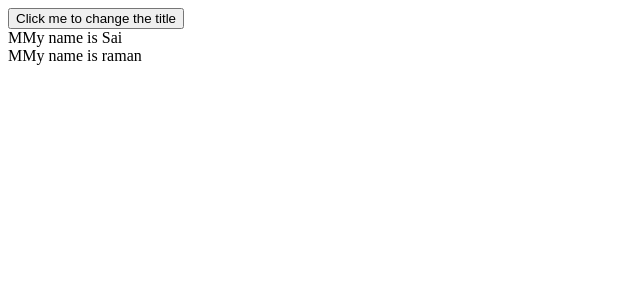
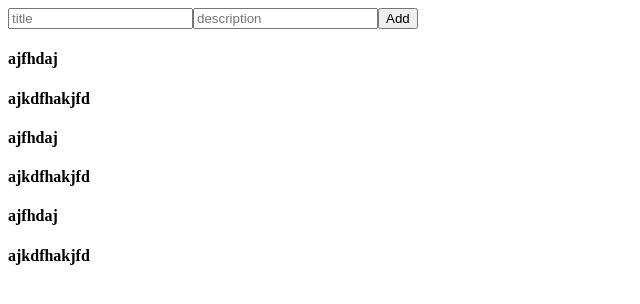
Before and after one commit to KiranPolaki/100xDevs, a React (Vite) app in the folder week6/01-Hooks/: page / in a window 1280 px wide. Shown: the top 304 px of the page, without its empty margins (0-640 px from the left). Built offline with nearby package versions, Linux system fonts and the light colour scheme.

Commit message:
assignment 2 implemented

```diff
--- a/week6/01-Hooks/src/App.jsx
+++ b/week6/01-Hooks/src/App.jsx
@@ -1,36 +1,87 @@
 import React, { useState } from "react";
 import "./App.css";
 
+// * Assignment 2
 function App() {
-  return (
-    <div>
-      <HeaderWithButton />
-      <Header title={"raman"} />
-    </div>
-  );
-}
-
-// * Method 1 is to push down the state as low as possible
-function HeaderWithButton() {
-  const [title, setTitle] = useState("Sai");
+  const [todos, setTodos] = useState([
+    {
+      id: 1,
+      title: "ajfhdaj",
+      description: "ajkdfhakjfd",
+    },
+    {
+      id: 2,
+      title: "ajfhdaj",
+      description: "ajkdfhakjfd",
+    },
+    {
+      id: 3,
+      title: "ajfhdaj",
+      description: "ajkdfhakjfd",
+    },
+  ]);
+  function addTodo() {
+    setTodos([
+      ...todos,
+      {
+        id: 4,
+        title: Math.random(),
+        description: Math.random(),
+      },
+    ]);
+  }
   return (
     <>
-      <button
-        onClick={() => {
-          setTitle(Math.random());
-        }}
-      >
-        Click me to change the title
-      </button>
-      <Header title={title} />
+      <div className="inputfield">
+        <input type="text" placeholder="title" />
+        <input type="text" placeholder="description" />
+        <button onClick={addTodo}>Add</button>
+      </div>
+      <div className="todoscontainer">
+        {todos.map((todo) => {
+          return (
+            <>
+              <h4>{todo.title}</h4>
+              <h4>{todo.description}</h4>
+            </>
+          );
+        })}
+      </div>
     </>
   );
 }
 
-// * Method 2 is react memo
-// eslint-disable-next-line react/prop-types
-const Header = React.memo(function Header({ title }) {
-  return <div>MMy name is {title}</div>;
-});
+// * Assignment 1
+// function App() {
+//   return (
+//     <div>
+//       <HeaderWithButton />
+//       <Header title={"raman"} />
+//     </div>
+//   );
+// }
+
+// // * Method 1 is to push down the state as low as possible
+// function HeaderWithButton() {
+//   const [title, setTitle] = useState("Sai");
+//   return (
+//     <>
+//       <button
+//         onClick={() => {
+//           setTitle(Math.random());
+//         }}
+//       >
+//         Click me to change the title
+//       </button>
+//       <Header title={title} />
+//     </>
+//   );
+// }
+
+// // * Method 2 is react memo
+// // eslint-disable-next-line react/prop-types
+// const Header = React.memo(function Header({ title }) {
+//   return <div>MMy name is {title}</div>;
+// });
 
 export default App;
```
